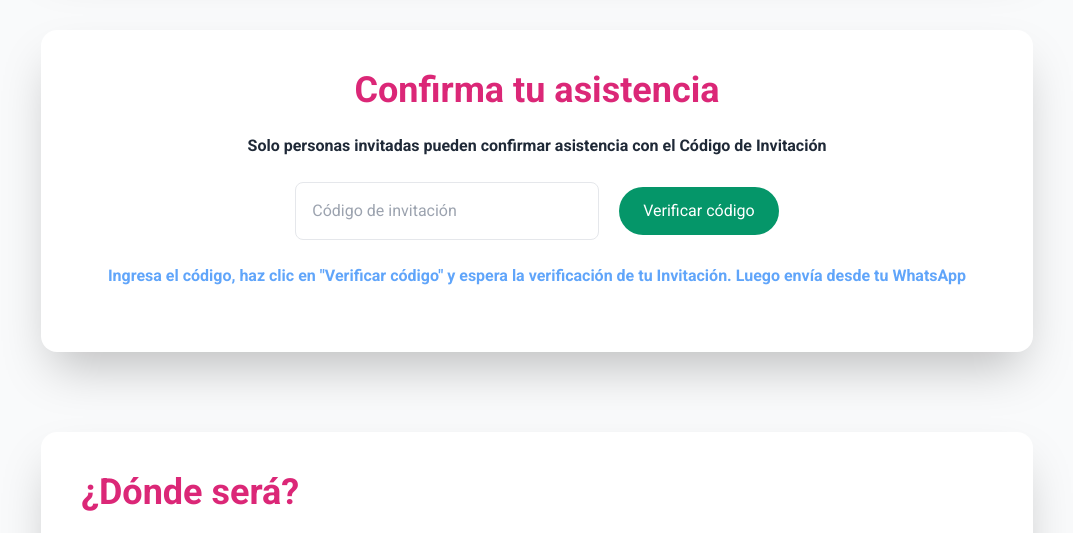
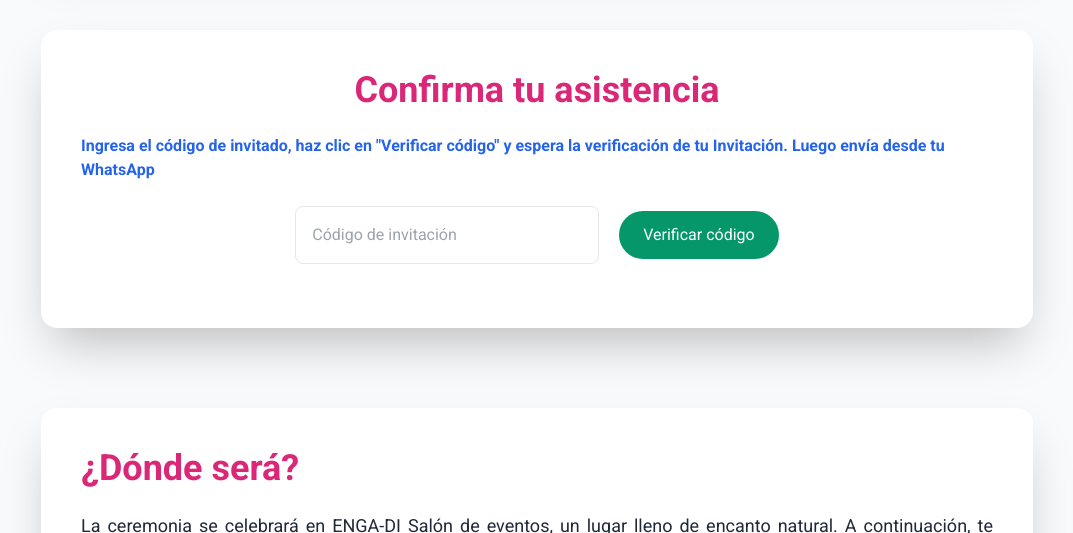
Before and after one commit to bayron-bg/InvitacionBodaBayron, a plain HTML site: page index.html in a window 1280 px wide. Shown: the part 2620-3153 px from the top of the page, without its empty margins (103-1176 px from the left). Drawn offline with nearby package versions, Linux system fonts and the light colour scheme.

Commit message:
Update index.html

```diff
--- a/index.html
+++ b/index.html
@@ -185,14 +185,14 @@
      <!-- Confirmación de asistencia -->
 <section id="registro" class="bg-white shadow-2xl p-10 rounded-2xl">
   <h2 class="text-4xl font-bold text-center text-pink-600 mb-6">Confirma tu asistencia</h2>
-  <h3 class="font-bold text-center text-black-600 mb-6">Solo personas invitadas pueden confirmar asistencia con el Código de Invitación</h3>
+  <h4 class="font-bold text-justified text-blue-600 mb-6">Ingresa el código de invitado, haz clic en "Verificar código" y espera la verificación de tu Invitación. Luego envía desde tu WhatsApp</h4>
 
   <!-- Código de invitación -->
   <div class="mb-6 text-center">
     <input id="codigo" type="text" placeholder="Código de invitación" class="border p-4 rounded-lg w-full md:w-1/3" />
     <button onclick="verificarCodigo()" class="bg-green-600 hover:bg-green-700 text-white px-6 py-3 rounded-full ml-4">Verificar código</button>
   </div>
-<h4 class="font-bold text-center text-blue-400 mb-6">Ingresa el código, haz clic en "Verificar código" y espera la verificación de tu Invitación. Luego envía desde tu WhatsApp</h4>
+
   <!-- Formulario oculto -->
   <div id="formularioDatos" class="hidden">
     <div class="grid grid-cols-1 md:grid-cols-2 gap-6 mb-6">
```
